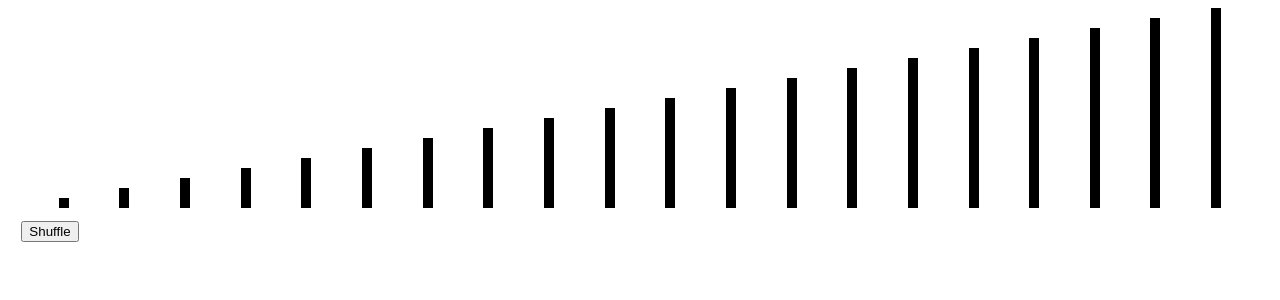
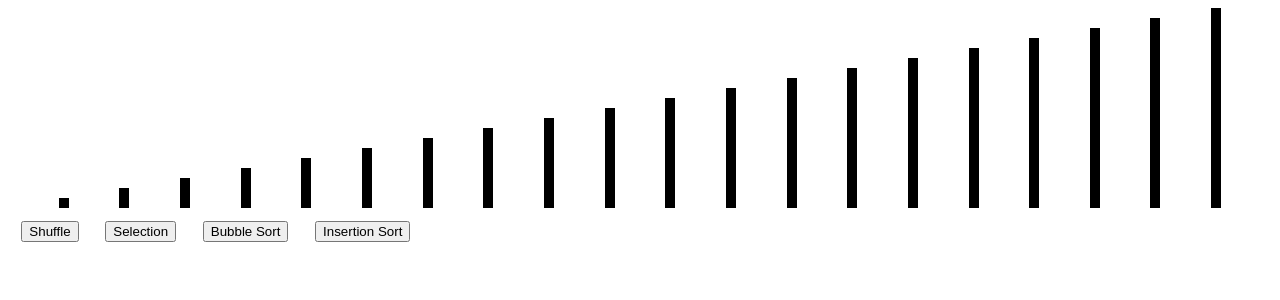
Before and after one commit to McTrip777/AllSortingAlgos, a React (Create React App) app in the folder sorting/: page / in a window 1280 px wide. Shown: the top 300 px of the page. Built offline with nearby package versions, Linux system fonts and the light colour scheme; the HTML template or start-up script is replaced by a standard one.

Commit message:
Created selection sort/ bubble sort and insertion sort functions

```diff
--- a/sorting/src/App.js
+++ b/sorting/src/App.js
@@ -4,6 +4,8 @@ import "./app.scss"
 function App() {
   const [quantity, setQuantity] = useState(20)
   const [arr, setArr] = useState([])
+
+  // Creation of my array of bars
   useEffect(() => {
     let temp = []
     for (let i = 0; i < quantity; i++) {
@@ -12,6 +14,7 @@ function App() {
     setArr(temp)
   }, [])
 
+  // Shuffle my array so it can be sorted
   const shuffle = () => {
     let temp, random
     let tempArr = arr
@@ -21,17 +24,85 @@ function App() {
       tempArr[i] = tempArr[random]
       tempArr[random] = temp
     }
-    setArr(arr => [...tempArr])
+    setArr([...tempArr])
   }
+
+  // Selection Sort -> Find the smallest value and swap it with the first value of the array then increment the index and repeat until solved
+  const selectionSort = () => {
+    let i = 0
+    let tempArr = arr
+    while (i < quantity) {
+      let lowNum = quantity
+      let index, temp
+      for (let j = i; j < quantity; j++) {
+        if (lowNum > Number(tempArr[j].key)) {
+          lowNum = Number(tempArr[j].key)
+          index = j
+        }
+      }
+      temp = tempArr[i]
+      tempArr[i] = tempArr[index]
+      tempArr[index] = temp
+      i++
+    }
+    setArr([...tempArr])
+  }
+
+  // Bubble Sort -> Take the first 2 values and compare them, if the first is larger than the second, swap them otherwise continue to the next number.
+  // Continue this through the whole array and then repeat until all values are in order.
+  const bubbleSort = () => {
+    let bool = true
+    let again = false
+    let tempArr = arr
+    while (bool) {
+      let temp
+      for (let j = 0; j < quantity - 1; j++) {
+        if (Number(tempArr[j].key) > Number(tempArr[j + 1].key)) {
+          temp = tempArr[j]
+          tempArr[j] = tempArr[j + 1]
+          tempArr[j + 1] = temp
+          again = true
+        }
+      }
+      if (again === false) { bool = false }
+      again = false
+    }
+    setArr([...tempArr])
+  }
+
+  // Insertion Sort -> Starts at the 1st index, compares to the 0th index. If the 1st index is smaller, then that number is removed.
+  // The array is looped over again and the number is inserted infront of the first number that is greater. This process continues with the 2nd index and so on.
+  const insertionSort = () => {
+    let val
+    let tempArr = arr
+    for (let i = 1; i < arr.length; i++) {
+      if (Number(tempArr[i].key) < Number(tempArr[i - 1].key)) {
+        val = tempArr.splice(i, 1)
+        let bool = true
+        let j = 0
+        while (bool) {
+          if (Number(val[0].key) < Number(tempArr[j].key)) {
+            tempArr.splice(j, 0, val[0]);
+            bool = false
+          }
+          j++
+        }
+      }
+    }
+    setArr([...tempArr])
+  }
+
 
   return (
     <div className="App">
       <div className="barsContainer">
-        {console.log(arr)}
         {arr}
       </div>
       <div className="buttonContainer">
         <button onClick={shuffle}>Shuffle</button>
+        <button onClick={selectionSort}>Selection</button>
+        <button onClick={bubbleSort}>Bubble Sort</button>
+        <button onClick={insertionSort}>Insertion Sort</button>
         {/* <input type="number" value={quantity} onChange={}></input> */}
       </div>
     </div>
```
